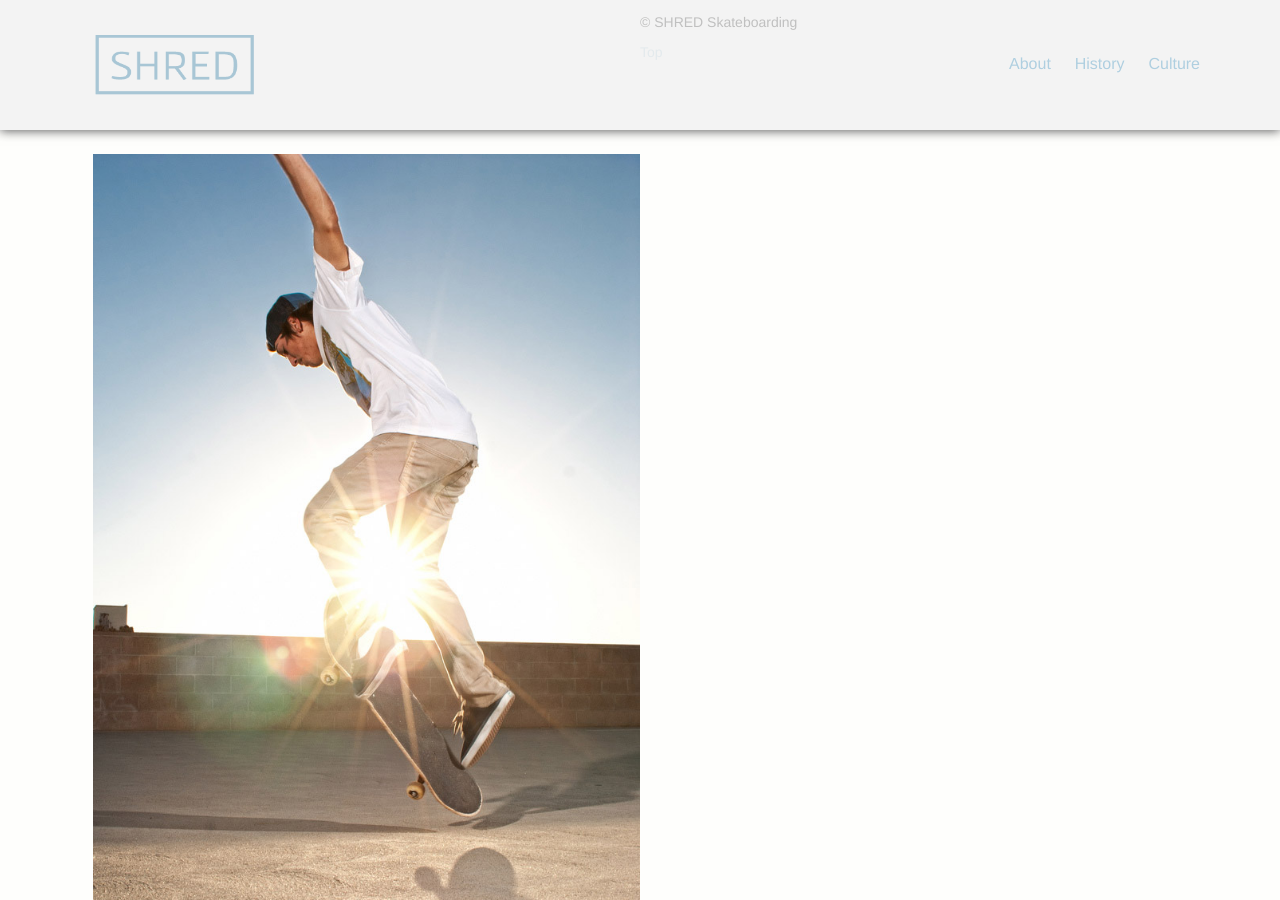
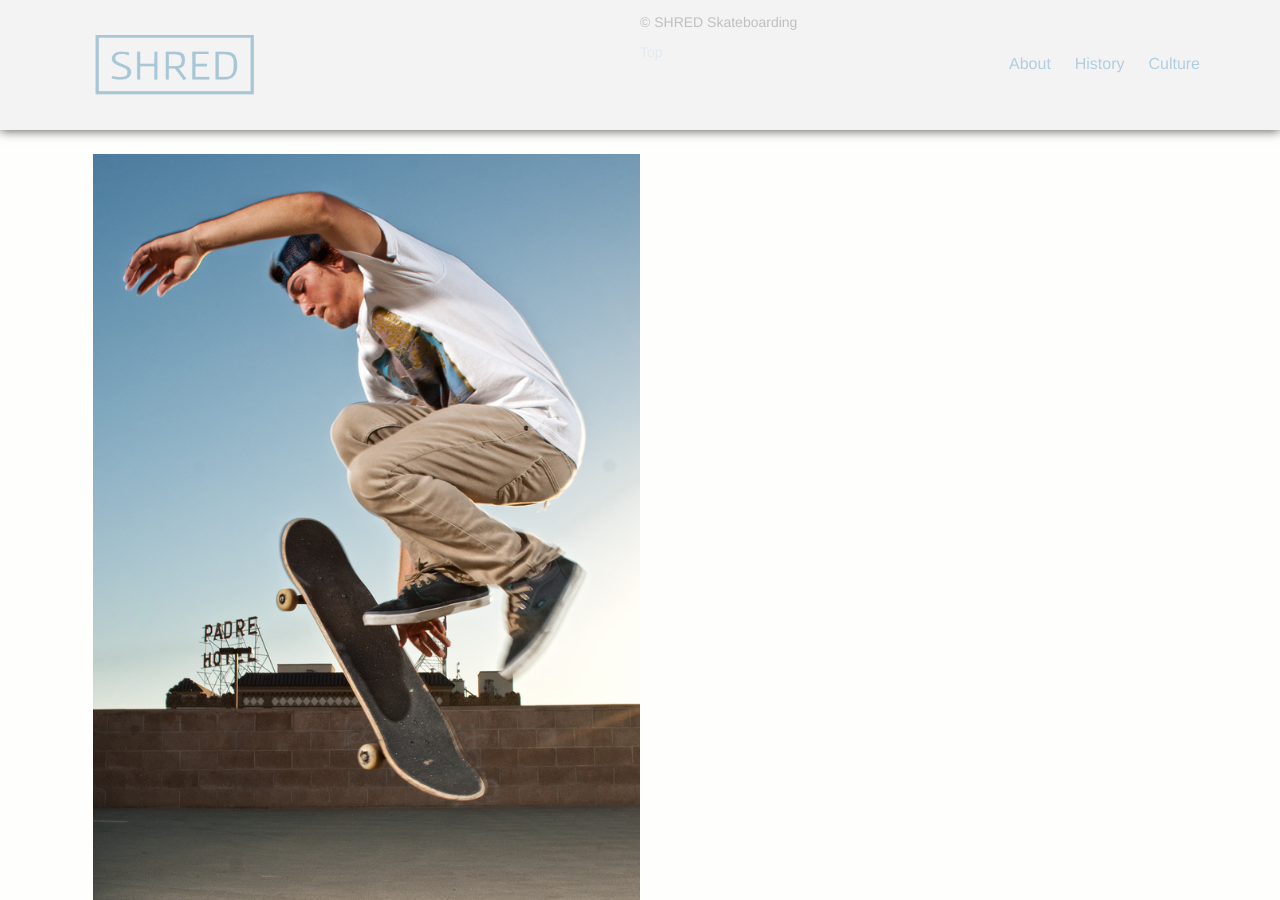
Before and after one commit to maddiwatson1/large-data-site, a Jekyll site: the page built from culture.html, in a window 1280 px wide and 900 px high. Built offline with Jekyll 4.4.1, drawn with Linux system fonts in a browser that asks for light colours; Markdown is read by kramdown in place of the engine named in the settings.

Commit message:
added images to culture page

```diff
--- a/culture.html
+++ b/culture.html
@@ -4,7 +4,8 @@
 
 <div class="unit unit-s-1 unit-m-1-2">
 	<div class="unit-spacer-2">
-    	<img src="images/history-page.jpg" class="flex-img" alt="" >
+    	<img src="images/culture-page-a.jpg" class="flex-img" alt="">
+    	<img src="image/culture-page-b.jpg" class="flex-img" alt="">
 	</div>
 </div>
 
```
Also changed, not shown: images/culture-page-a.jpg (added), images/culture-page-b.jpg (added).
